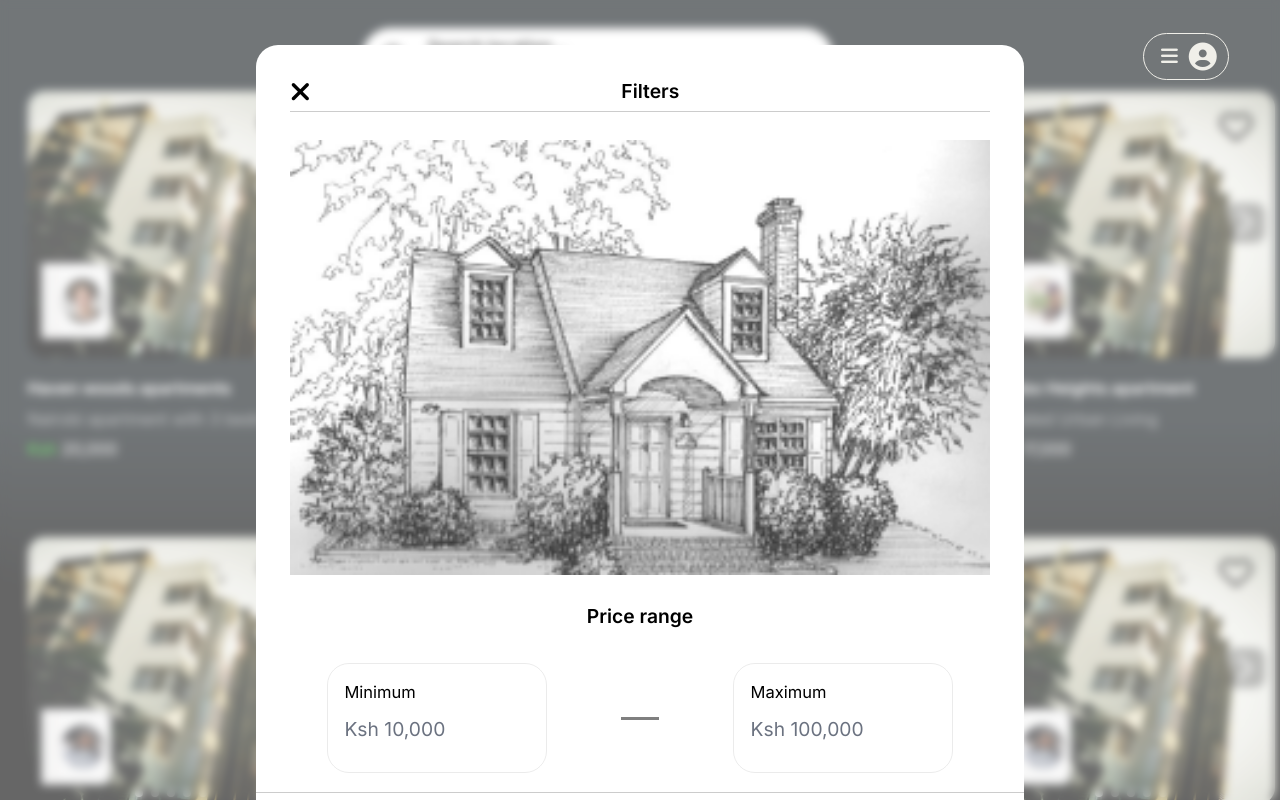
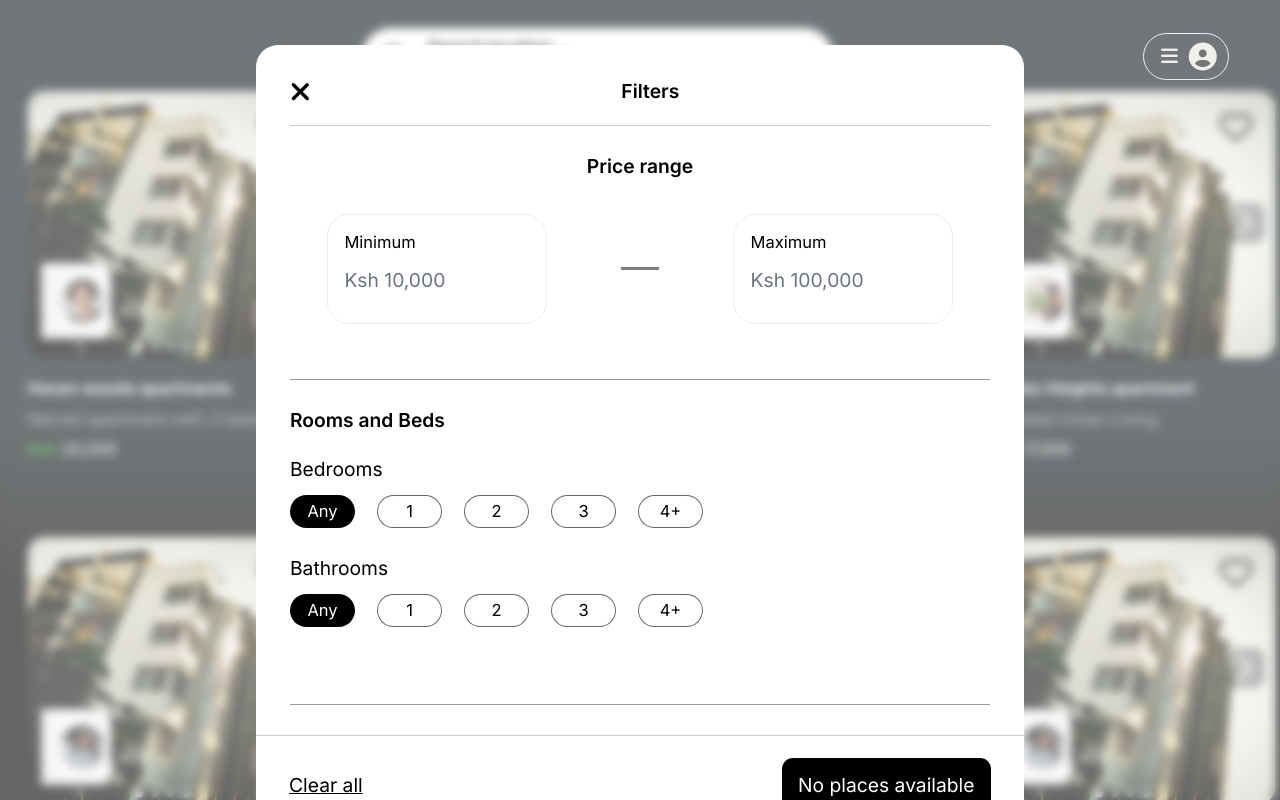
Before and after one commit to Developer-Square/Apartment-Hunting-Site, a React (Vite) app: page /apartments in a window 1280 px wide. Both pictures are taken after a click on the element "Filters". Shown: the top 800 px of the page. Built offline with nearby package versions, Linux system fonts and the light colour scheme; grey boxes are pictures that could not be loaded.

Commit message:
fix: fixed the property type bug

```diff
--- a/src/components/view-apartments/Filters.tsx
+++ b/src/components/view-apartments/Filters.tsx
@@ -3,7 +3,6 @@
 import { useSpring, animated } from '@react-spring/web';
 import { SetStateAction, useEffect, useState } from 'react';
 
-import FilterImg from '@/assets/view-apartments/filters.png';
 import { AmenitiesList, NumberOfRooms, PropertyType } from './Helpers';
 
 const Filters = ({
@@ -98,7 +97,7 @@ const Filters = ({
         left: '50%',
         transform: 'translateX(-50%)',
         backgroundColor: '#FFFFFF',
-        height: 'auto',
+        height: '100vh',
         width: largerScreenWidth,
         zIndex: '10',
         borderRadius: '1rem',
@@ -107,7 +106,7 @@ const Filters = ({
       }}
     >
       <div className='xm:max-w-[360px] max-w-[330px] sm:max-w-[600px] lg:max-w-[700px] mx-auto'>
-        <div className='flex items-center border-b border-black/[.2]'>
+        <div className='flex items-center border-b pb-2.5 border-black/[.2]'>
           <i
             className='fa-solid fa-xmark text-xl mt-5 cursor-pointer'
             onClick={() => setShow(false)}
@@ -117,7 +116,6 @@ const Filters = ({
           </p>
         </div>
         <div className='w-full max-h-[790px] overflow-y-scroll'>
-          <img src={FilterImg} alt='filters' className='mt-5 w-full' />
           <div className='mt-5 w-full'>
             <p className='font-bold text-center xl:text-sm'>Price range</p>
             <div className='flex mt-6 items-center justify-around'>
--- a/src/components/view-apartments/Helpers.tsx
+++ b/src/components/view-apartments/Helpers.tsx
@@ -68,8 +68,10 @@ export const PropertyType = ({
 }) => (
   <div
     className={`${
-      content === propertyType ? 'bg-black text-white' : 'border-black/[0.4]'
-    } flex flex-col gap-2 justify-center sm:justify-around border w-32 sm:w-72 h-28 sm:h-52 rounded-xl cursor-pointer hover hover:border-black/[0.1] hover:text-black/[0.5]`}
+      content === propertyType
+        ? 'bg-black text-white hover:text-white/[0.8]'
+        : 'border-black/[0.4] hover:border-black/[0.1] hover:text-black/[0.5]'
+    } flex flex-col gap-2 justify-center sm:justify-around border w-32 sm:w-72 h-28 sm:h-52 rounded-xl cursor-pointer`}
     onClick={() => setPropertyType(content)}
   >
     <i className={icon}></i>
--- a/src/pages/ViewApartments.tsx
+++ b/src/pages/ViewApartments.tsx
@@ -17,7 +17,7 @@ const ViewApartmentsPage = () => {
   const [search, setSearch] = useState('');
   const [hideMenu, setHideMenu] = useState(false);
   const [showStickyHeader, setShowStickyHeader] = useState(false);
-  const [setshowRestOfPage, setSetshowRestOfPage] = useState(true);
+  const [showRestOfPage, setshowRestOfPage] = useState(true);
   // Show FilterBackdrop for the apartment modals at 1024px view
   const [showFilterBackdrop, setShowFilterBackdrop] = useState(false);
   const [showFullMap, setShowFullMap] = useState(false);
@@ -30,11 +30,11 @@ const ViewApartmentsPage = () => {
 
     if (showSearhBar || showFilters) {
       if (window.innerWidth < 768) {
-        setSetshowRestOfPage(false);
+        setshowRestOfPage(false);
         return;
       }
     }
-    setSetshowRestOfPage(true);
+    setshowRestOfPage(true);
   }, [showSearhBar, showFilters]);
 
   useEffect(() => {
@@ -104,7 +104,7 @@ const ViewApartmentsPage = () => {
         </>
       )}
       {/* Hide other components when the SearchBar or Filters is open while on tablet and mobile screens, to reduce the height of the page */}
-      {setshowRestOfPage ? (
+      {showRestOfPage ? (
         <div className='text-white'>
           {/* Show FilterBackdrop for the apartment modals at 1024px view */}
           {showFilterBackdrop && window.innerWidth >= 1024 ? (
```
